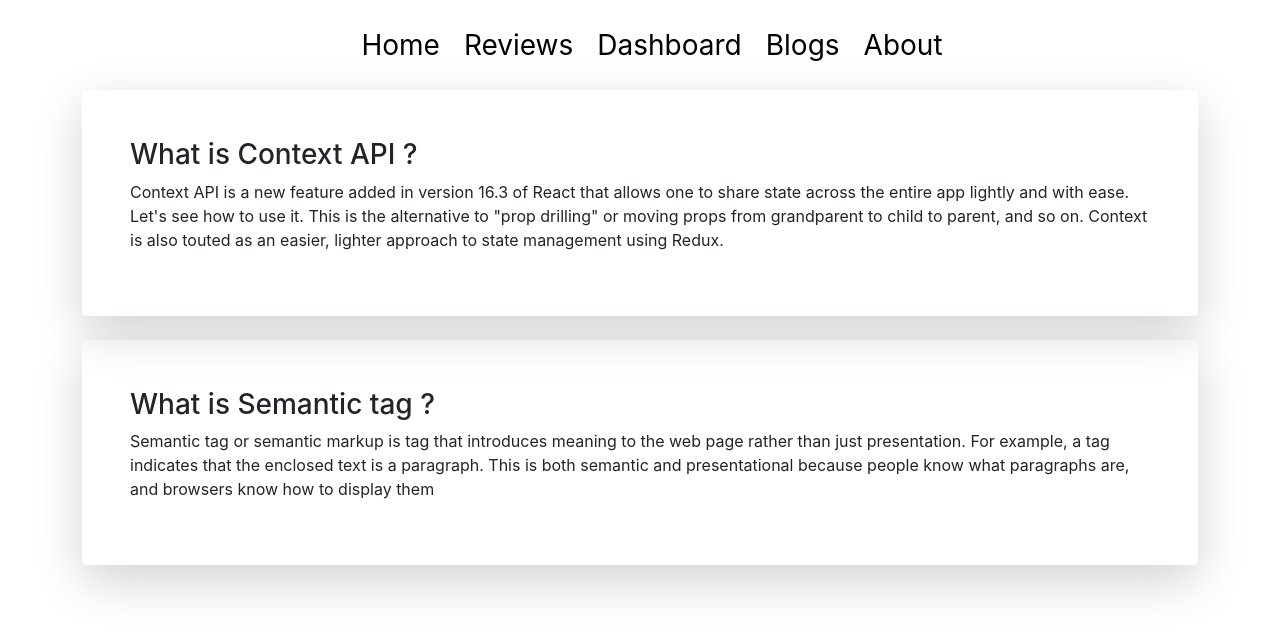
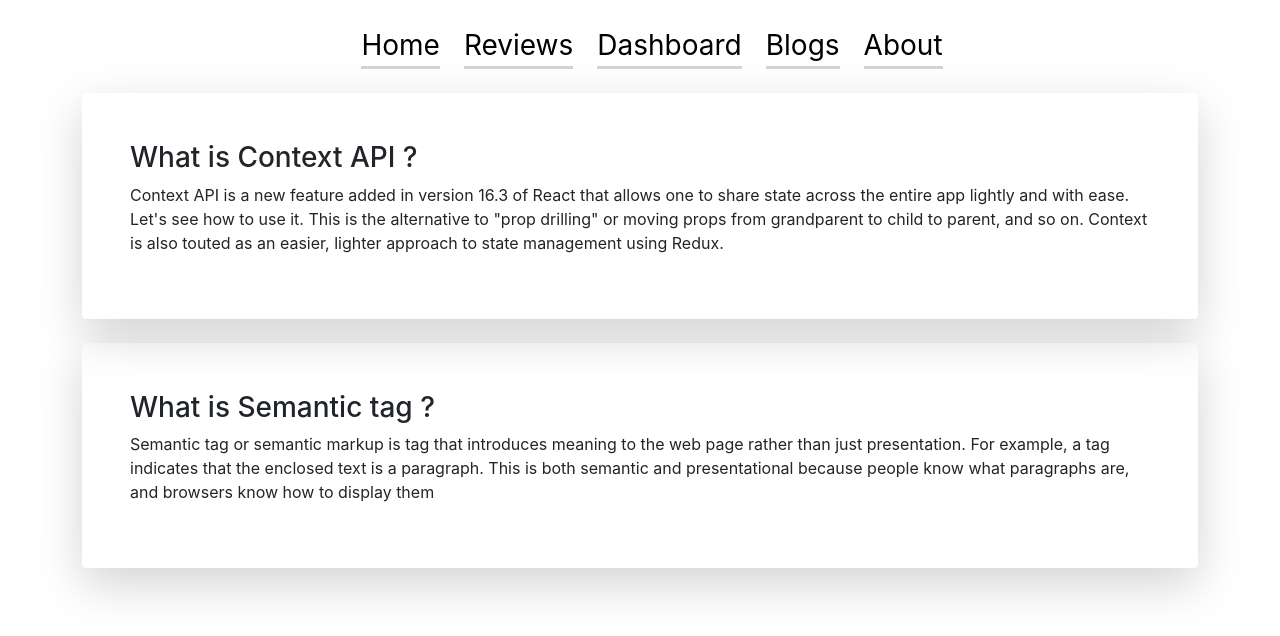
Before and after one commit to safinxr/Assignment-09, a React (Create React App) app: page /blogs in a window 1280 px wide. Shown: the top 636 px of the page. Built offline with nearby package versions, Linux system fonts and the light colour scheme; the HTML template or start-up script is replaced by a standard one.

Commit message:
nav border added

```diff
--- a/src/components/Navbar/Navbar.css
+++ b/src/components/Navbar/Navbar.css
@@ -1,6 +1,8 @@
 .text{
     color: black;
+    border-bottom: 3px solid lightgray;
 }
 .text:hover{
    color: rgba(0, 81, 255, 0.466);
+   border-bottom: 3px solid rgba(0, 81, 255, 0.466);
 }
```
